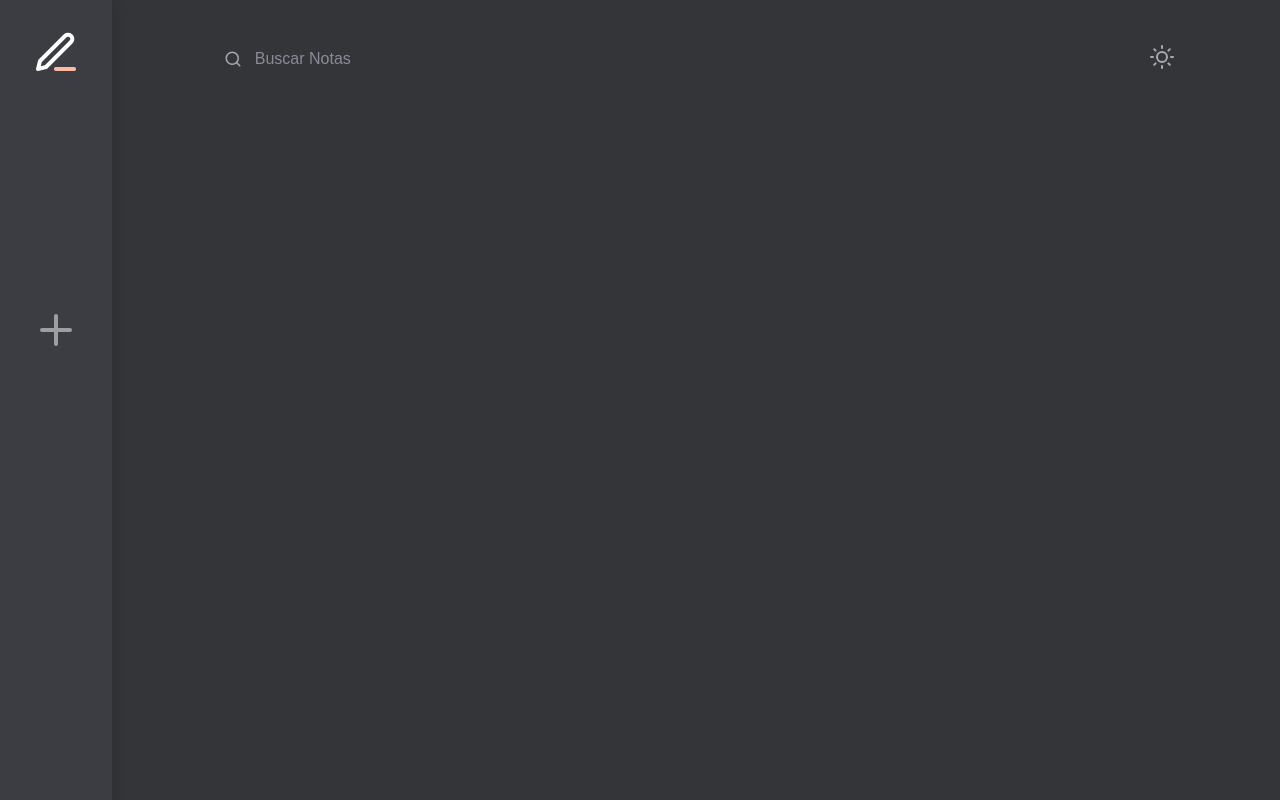
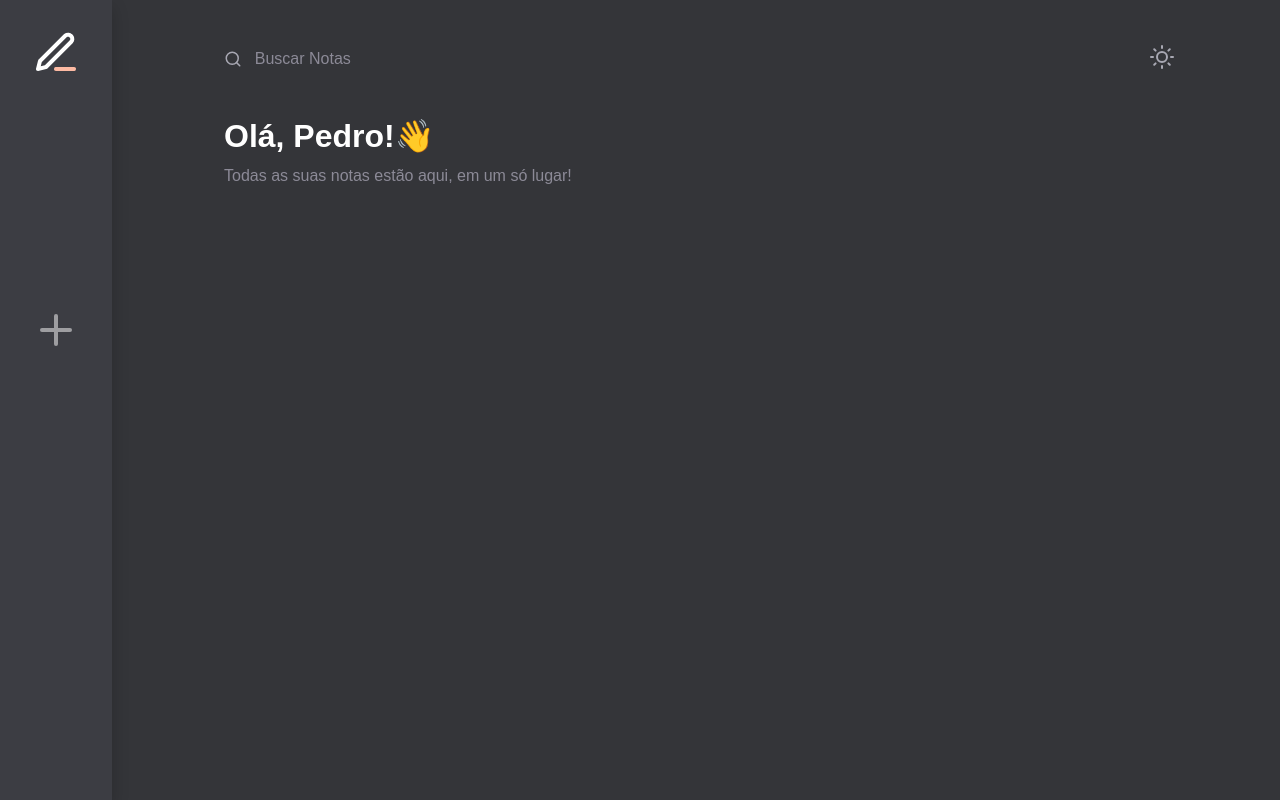
Before and after one commit to pedroHenrique013/note-me, a React (Vite) app: page / in a window 1280 px wide. Built offline with nearby package versions, Linux system fonts and the light colour scheme.

Commit message:
feat: Main adicionado no componente principal App

```diff
--- a/src/page/Home/App.jsx
+++ b/src/page/Home/App.jsx
@@ -2,6 +2,7 @@ import {AppContent} from './styles'
 import { GlobalStyle} from '../../styles/global'
 import { Header } from '../../components/Header'
 import { Sidebar } from '../../components/SideBar'
+import { Main } from '../../components/Main'
 
 function App() {
 
@@ -9,6 +10,7 @@ function App() {
     <AppContent>
       <Header />
       <Sidebar />
+      <Main />
       <GlobalStyle />
     </AppContent>
   )
```
